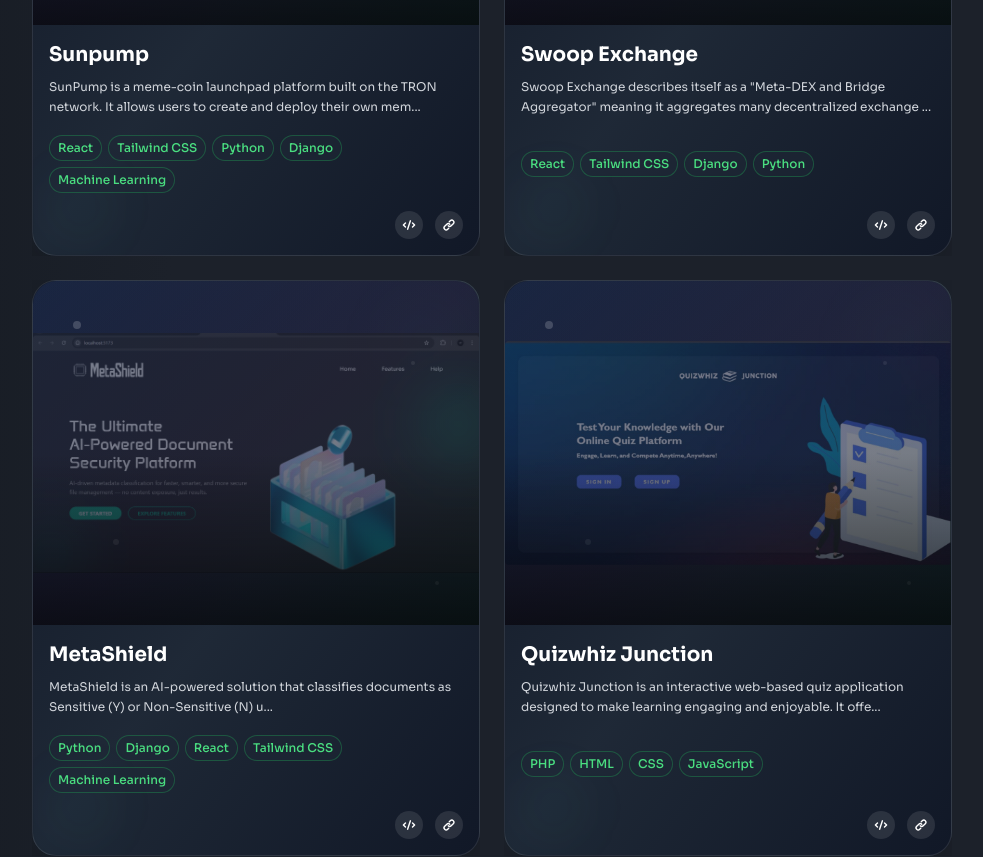
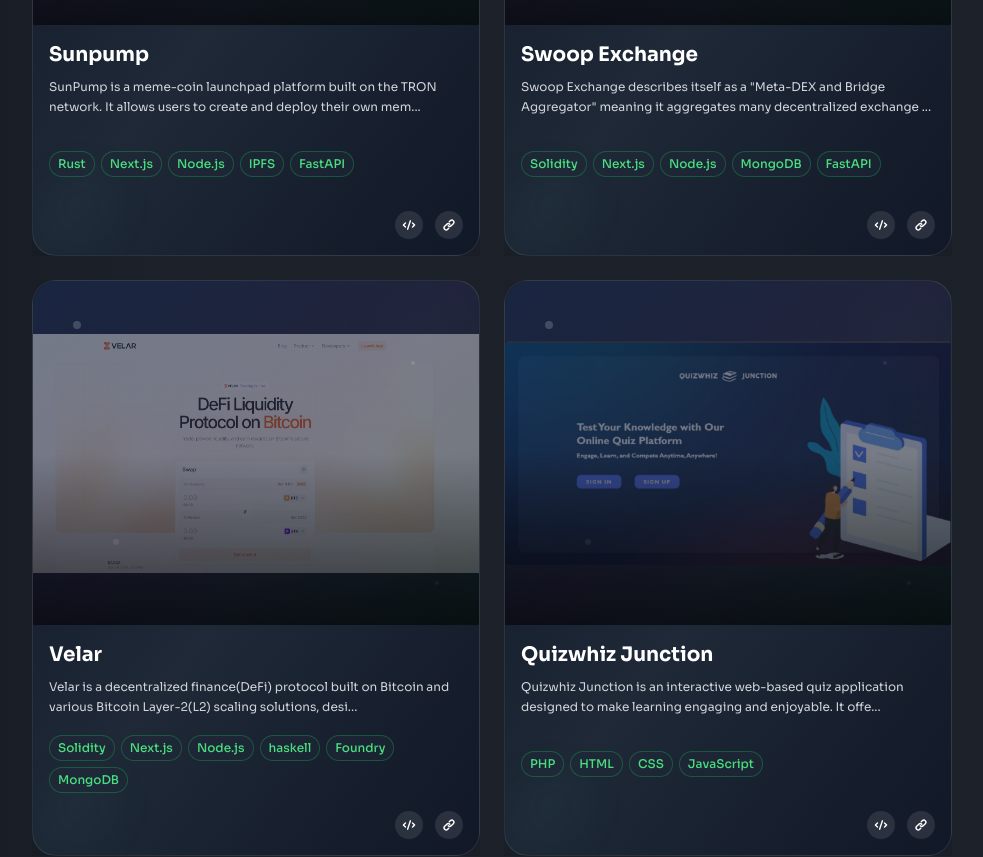
Before and after one commit to dmitry-pgb/myportfolio, a React (Vite) app: page / in a window 1280 px wide. Shown: the part 2560-3417 px from the top of the page, without its empty margins (148-1131 px from the left). Built offline with nearby package versions, Linux system fonts and the light colour scheme.

Commit message:
fix: add portfolio project

```diff
--- a/src/components/constant.js
+++ b/src/components/constant.js
@@ -28,6 +28,7 @@
 import towns from "../assets/images/projectImages/new2.png";
 import sunpump from "../assets/images/projectImages/new3.png";
 import swoop from "../assets/images/projectImages/new4.png";
+import velar from "../assets/images/projectImages/new5.png";
 import cliniclink from "../assets/images/projectImages/project12.png";
 import arisescholar from "../assets/images/projectImages/project13.png";
 import insightify from "../assets/images/projectImages/project11.png";
@@ -61,7 +62,7 @@
     insights: {
       desc: `Towns Protocol is a decentralised communication protocol designed for real-time group chat / community spaces ("Spaces") that are ownable, programmable, and on-chain.`,
       category: "Healthcare, Full-Stack Web Application",
-      techStack: [{ icon: md, name: 'MongoDB' }, { icon: node, name: 'Node.js' }, { icon: react, name: 'React' }, { icon: tailwind, name: 'Tailwind CSS' }, { icon: js, name: 'JavaScript' }],
+      techStack: [{ icon: solidity, name: 'solidity' }, { icon: node, name: 'Node.js' }, { icon: react, name: 'React' }, { icon: tailwind, name: 'Tailwind CSS' }, { icon: js, name: 'JavaScript' }],
       reportLink: "", // add report link if available
     },
     githubLink: "https://github.com/0xNaokiDev",
@@ -75,7 +76,7 @@
       desc: `SunPump is a meme-coin launchpad platform built on the TRON network.
 It allows users to create and deploy their own meme tokens with minimal technical steps.`,
       category: "AI, NLP, React Native, Mobile App",
-      techStack: [{ icon: react, name: 'React' }, { icon: tailwind, name: 'Tailwind CSS' }, { icon: py, name: 'Python' }, { icon: django, name: 'Django' }, { icon: ml, name: 'Machine Learning' }],
+      techStack: [{ icon: rust, name: 'Rust' }, { icon: next, name: 'Next.js' }, { icon: node, name: 'Node.js' }, { icon: ipfs, name: 'IPFS' }, { icon: fastapi, name: 'FastAPI' }],
       reportLink: "",
     },
     githubLink: "https://github.com/0xNaokiDev",
@@ -88,26 +89,24 @@
     insights: {
       desc: `Swoop Exchange describes itself as a "Meta-DEX and Bridge Aggregator" meaning it aggregates many decentralized exchange (DEX) aggregators and cross-chain bridges into one interface`,
       category: "Education, AI, Web Application",
-      techStack: [{ icon: react, name: 'React' }, { icon: tailwind, name: 'Tailwind CSS' }, { icon: django, name: 'Django' }, { icon: py, name: 'Python' }],
+      techStack: [{ icon: solidity, name: 'Solidity' }, { icon: next, name: 'Next.js' }, { icon: node, name: 'Node.js' }, { icon: md, name: 'MongoDB' }, { icon: fastapi, name: 'FastAPI' }],
       reportLink: "", // add if you have a report or demo link
     },
     githubLink: "https://github.com/0xNaokiDev",
     websiteLink: "https://swoop.exchange/",
   },
   MetaShield: {
-    image: metashield,
-    title: "MetaShield",
+    image: velar,
+    title: "Velar",
     subTitle: "AI-Powered Sensitive Document Classification",
     insights: {
-      desc: `MetaShield is an AI-powered solution that classifies documents as Sensitive (Y) or Non-Sensitive (N)
-                  using only metadata—no content analysis required! It enhances security and compliance with regulations
-                  like GDPR, HIPAA, and DPDP by automating document classification.`,
+      desc: `Velar is a decentralized finance(DeFi) protocol built on Bitcoin and various Bitcoin Layer-2(L2) scaling solutions, designed to bring advanced DeFi products like trading, liquidity pools, staking, leveraged derivatives and launchpad tools to the Bitcoin ecosystem. Its main objective is to leverage Bitcoin's security and decentralization while enabling smart contract like financial features that traditionally existed more on blockchains like Ethereum.`,
       category: "Cybersecurity, AI/ML, Web Application",
-      techStack: [{ icon: py, name: 'Python' }, { icon: django, name: 'Django' }, { icon: react, name: 'React' }, { icon: tailwind, name: 'Tailwind CSS' }, { icon: ml, name: 'Machine Learning' }],
+      techStack: [{ icon:  solidity, name: 'Solidity' }, { icon: next, name: 'Next.js' }, { icon: node, name: 'Node.js' }, { icon: haskell, name: 'haskell' }, { icon: foundry, name: 'Foundry' }, { icon: md, name: 'MongoDB' }],
       reportLink: "",
     },
     githubLink: "https://github.com/0xNaokiDev",
-    websiteLink: "https://metashield.example.com",
+    websiteLink: "https://velar.com/",
   },
   qzwz: {
     image: qz,
```
Also changed, not shown: src/assets/images/projectImages/new5.png (added).
